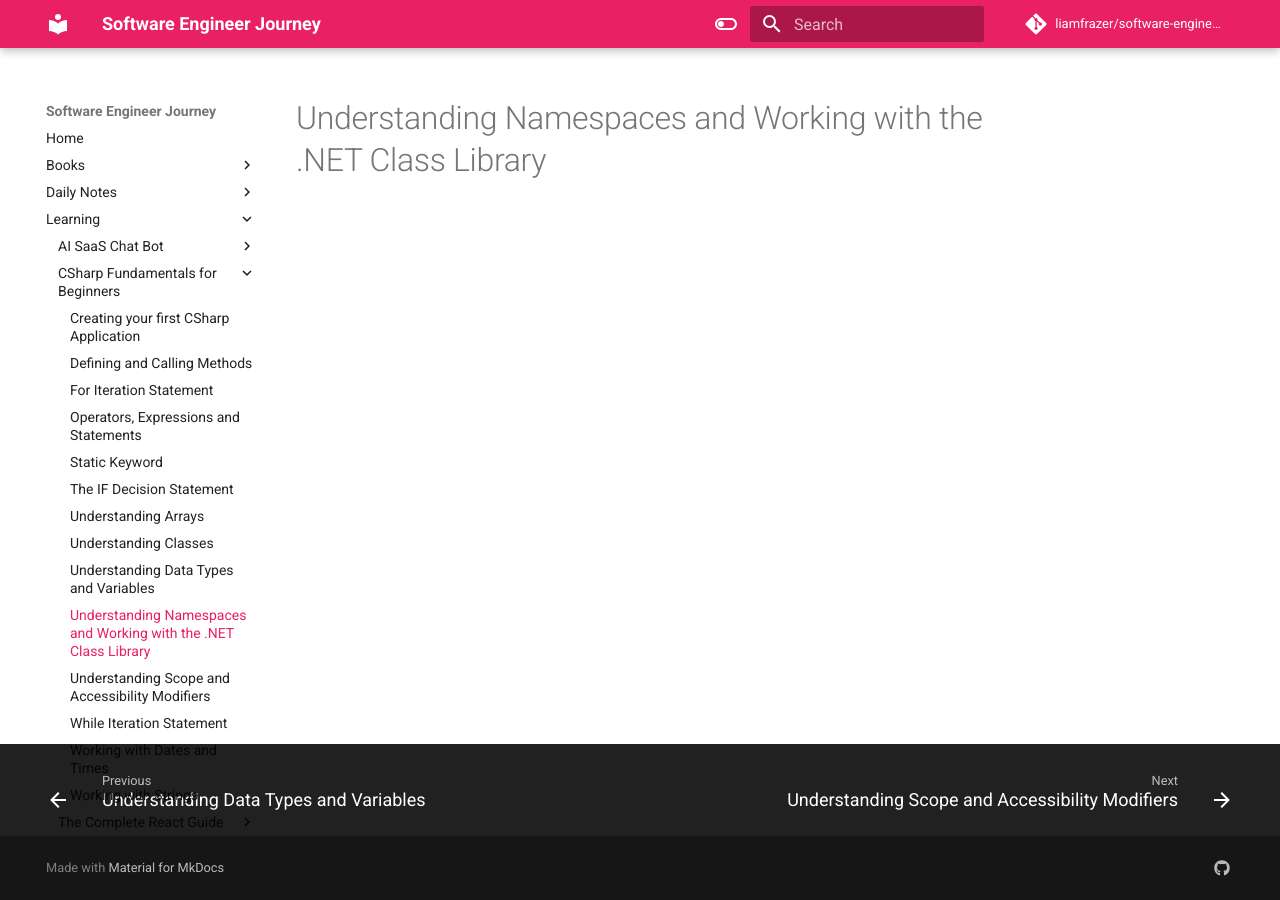
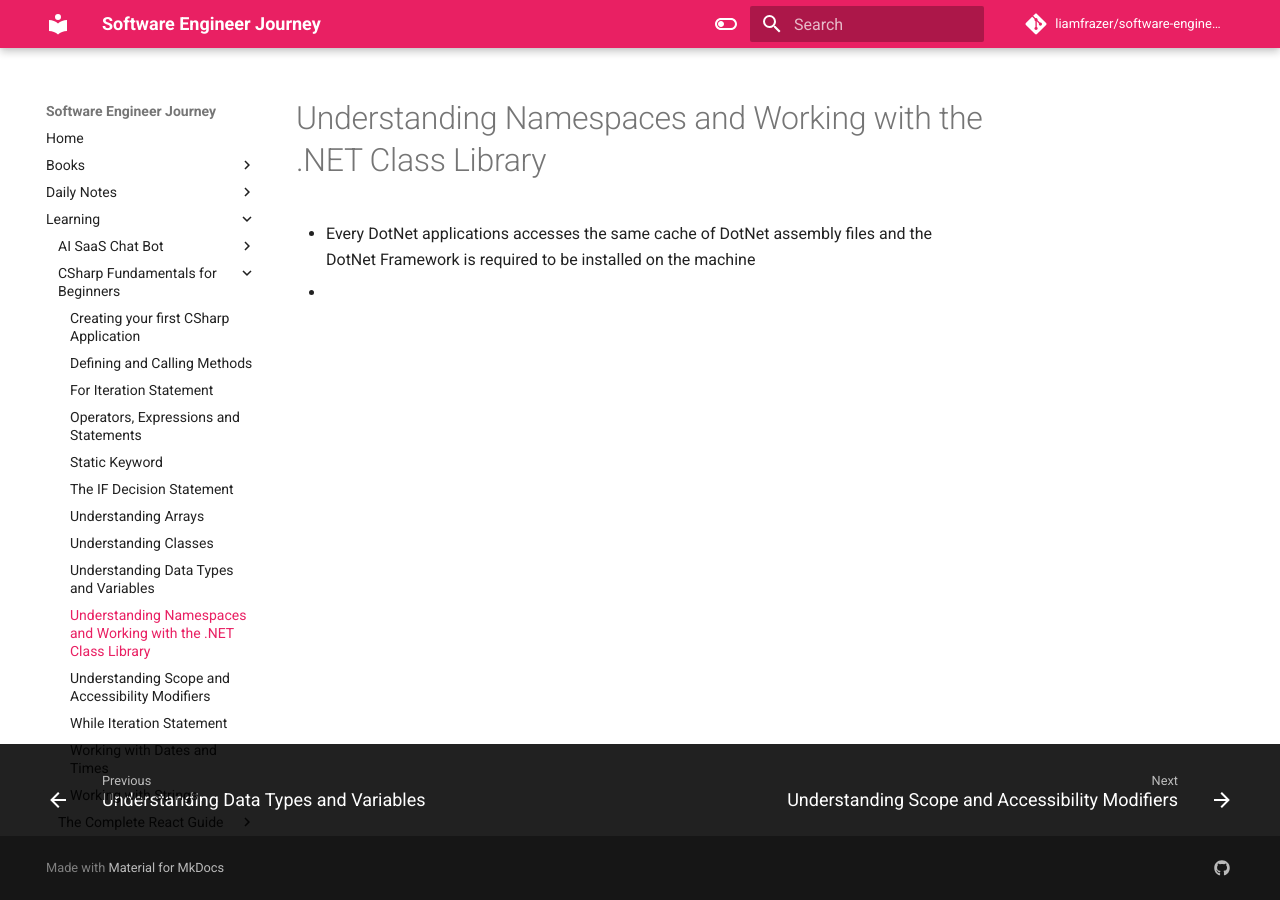
Before and after one commit to liamfrazer/software-engineer-journey, an MkDocs documentation site: the page built from docs/Learning/CSharp Fundamentals for Beginners/Understanding Namespaces and Working with the .NET Class Library.md, in a window 1280 px wide. Built offline with MkDocs 1.6.1 and Material for MkDocs 9.7.7, drawn with Linux system fonts in a browser that asks for light colours; comment, search, counter and statistics services are not loaded.

Commit message:
vault backup: 2024-01-07 13:17:51

```diff
--- a/docs/Learning/CSharp Fundamentals for Beginners/Understanding Namespaces and Working with the .NET Class Library.md
+++ b/docs/Learning/CSharp Fundamentals for Beginners/Understanding Namespaces and Working with the .NET Class Library.md
@@ -3,3 +3,6 @@ tags:
   - csharp
 ---
 # Understanding Namespaces and Working with the .NET Class Library
+
+* Every DotNet applications accesses the same cache of DotNet assembly files and the DotNet Framework is required to be installed on the machine
+*
```
